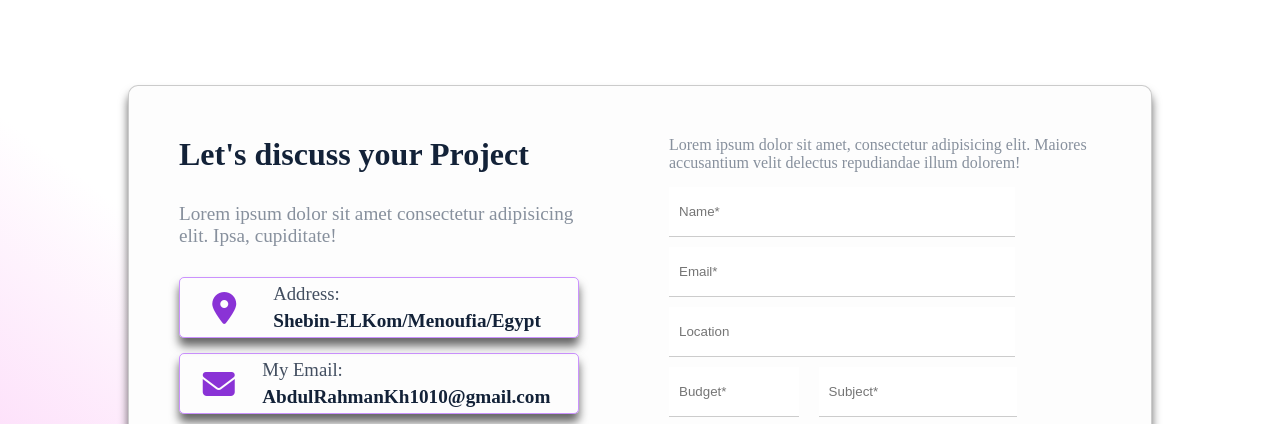
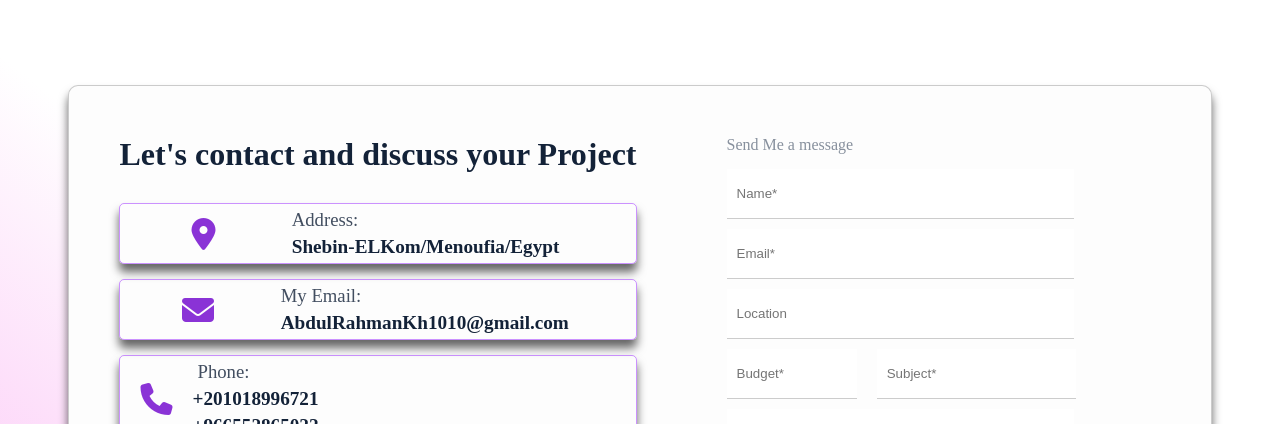
Before and after one commit to AbdulRahmanKhawaga/Portfolio, a plain HTML site: page index.html in a window 1280 px wide. Shown: the part 6920-7344 px from the top of the page. Drawn offline with Linux system fonts and the light colour scheme.

Commit message:
adjusting contact

```diff
--- a/index.html
+++ b/index.html
@@ -511,11 +511,7 @@
       <section class="discuss" id="contact">
         <div class="contact">
           <div class="contact-info">
-            <h1>Let's discuss your Project</h1>
-            <p>
-              Lorem ipsum dolor sit amet consectetur adipisicing elit. Ipsa,
-              cupiditate!
-            </p>
+            <h1>Let's contact and discuss your Project</h1>
             <div class="address">
               <i class="fa-solid fa-location-dot"></i>
               <div class="add">
@@ -561,10 +557,7 @@
           </div>
 
           <div class="contact-form">
-            <p>
-              Lorem ipsum dolor sit amet, consectetur adipisicing elit. Maiores
-              accusantium velit delectus repudiandae illum dolorem!
-            </p>
+            <p>Send Me a message</p>
             <form action="">
               <input
                 type="text"
--- a/styles/style.css
+++ b/styles/style.css
@@ -703,7 +703,6 @@ margin-left:200px;
 .contact{
     margin-bottom: -100px;
     z-index: 1;
-    width: 80%;
     border-radius: 10px;
     border: 1px solid rgba(0, 0, 0, 0.2);
     box-shadow: 0 8px 10px rgba(0, 0, 0, 0.6);
```
